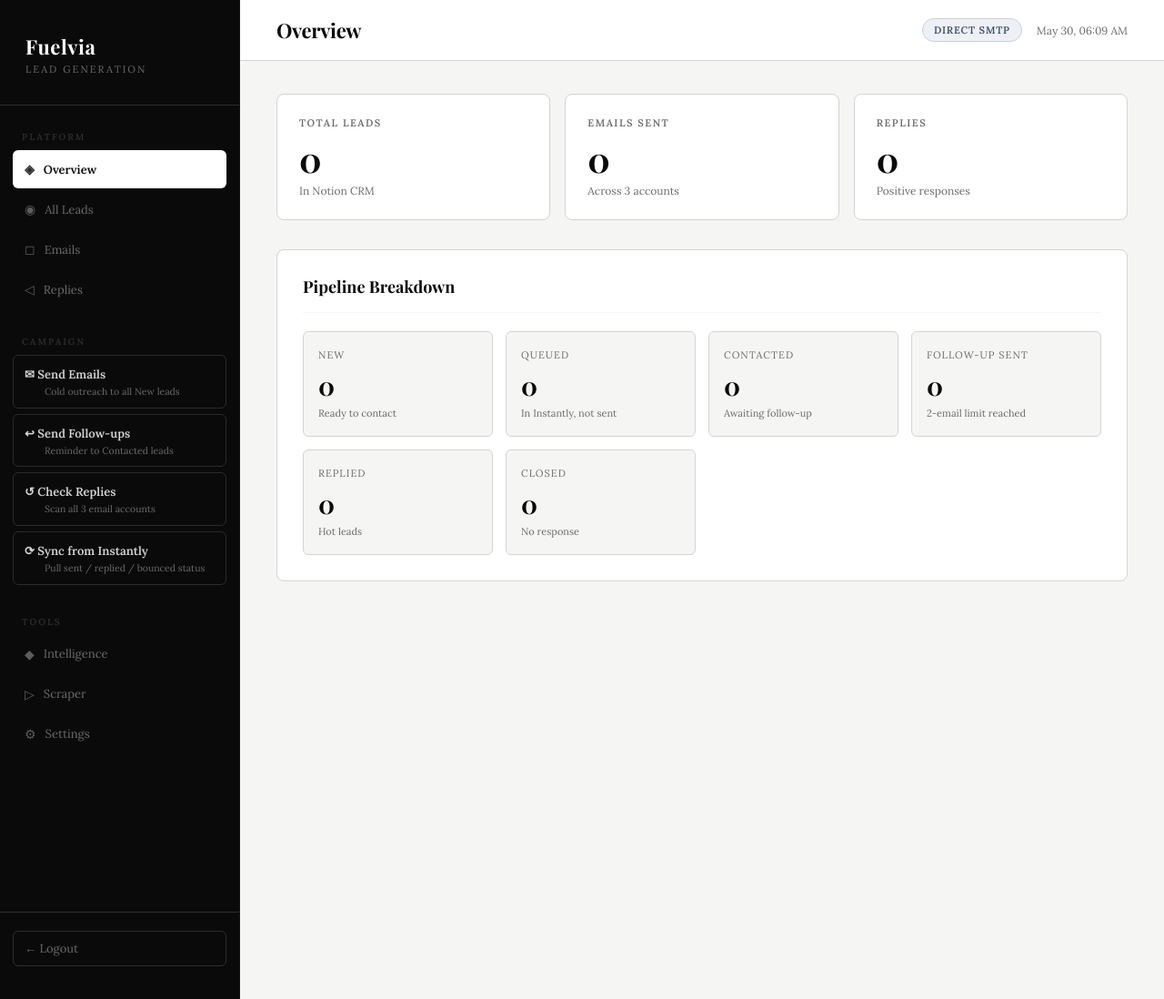
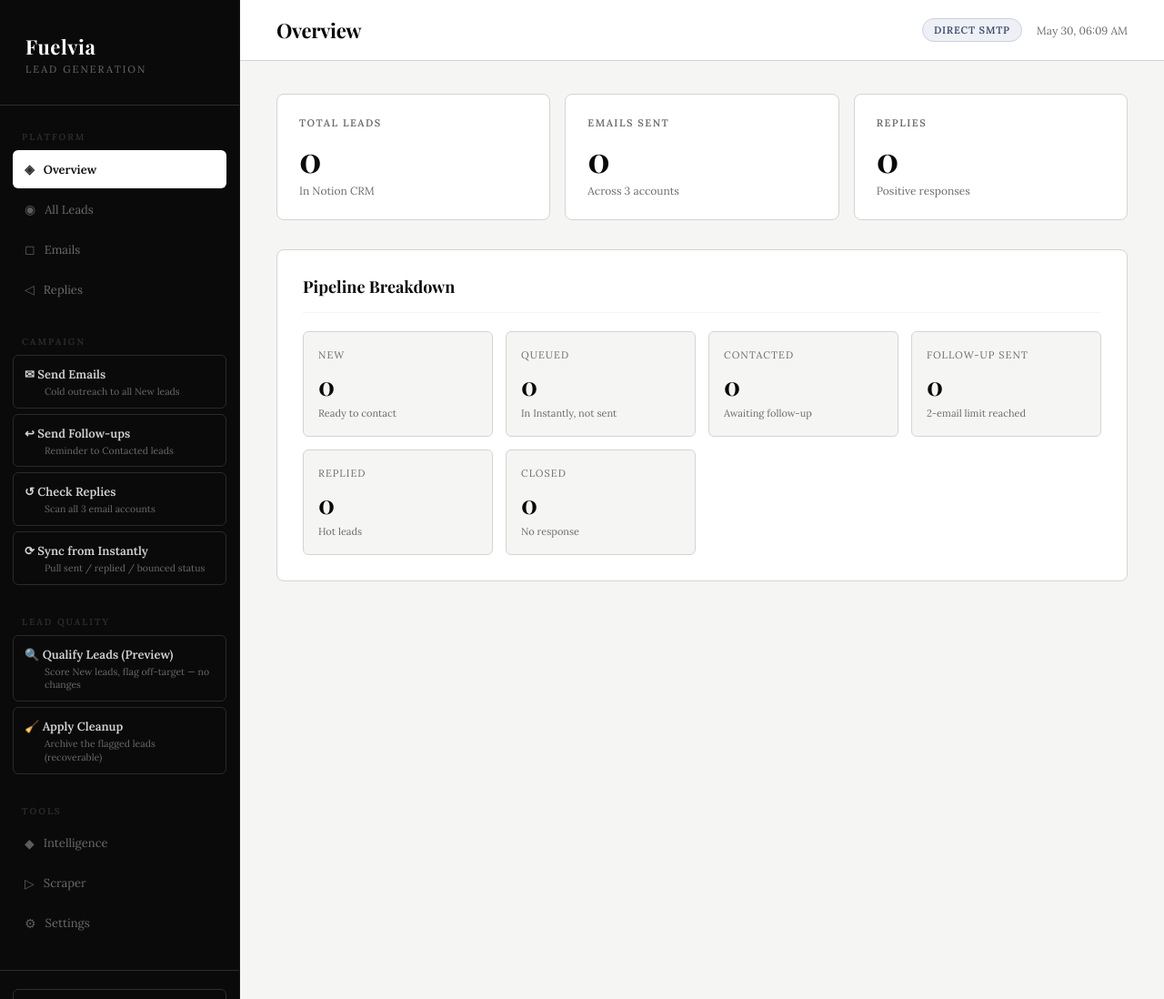
Before and after one commit to g6421989-cell/fuelvia-lead-gen, a Flask app: page / in a window 1280 px wide. Shown: the whole page at 91% size. Run offline with Flask 3, Linux system fonts and the light colour scheme; data that the repository does not hold is empty.

Commit message:
feat: Qualify Leads tool — preview + apply (archive off-target New leads)
The original scraper qualifier only requires email + activity, so the New
pipeline accumulates off-target channels (entertainment, no B2B/CTA signals,
wrong size). This adds a dashboard tool to re-qualify and clean them — running
where the data is, with a preview before anything is removed.

- notion_manager: archive_lead(page_id) — Notion soft-delete (recoverable Trash).
- app.py:
  * _run_qualify_preview(): re-fetches each New lead's YouTube data and scores
    it with the existing smart_scorer.intelligent_score_channel (entertainment
    disqualify, CTAs, B2B language, activity, subscribers). PREVIEW ONLY — logs
    a KEEP/CUT verdict + reason per lead and stores the flagged page IDs.
    Fetch failures are KEPT (never cut on missing data).
  * _run_qualify_apply(): archives exactly the leads flagged by the last
    preview, then clears the list (can't double-apply).
  * routes /api/qualify-preview, /api/qualify-apply, /api/qualify-status.
- dashboard: 'Lead Quality' section with 'Qualify Leads (Preview)' and
  'Apply Cleanup' buttons; Apply confirms with the flagged count; both stream
  to the existing live panel. Static snapshot refreshed.

Verified locally (read-only preview): scores leads, shows reasoned KEEP/CUT,
keeps unverifiable ones, qualify-status returns the count. Apply not run
locally (wrong DB). Real run happens on Render against the live lead database.

Co-Authored-By: Claude Opus 4.8 <noreply@anthropic.com>

```diff
--- a/app.py
+++ b/app.py
@@ -151,6 +151,11 @@ _email_action_state = {
 
 _email_action_stop = threading.Event()
 _email_action_lock = threading.Lock()
+
+# Holds the result of the most recent "Qualify Leads" PREVIEW so the
+# follow-up "Apply Cleanup" step archives exactly the leads you reviewed.
+_qualify_state = {"cut_ids": [], "cut_preview": [], "summary": {}, "preview_at": None}
+_qualify_lock  = threading.Lock()
 
 
 # ── Shared timestamp helper ────────────────────────────────────
@@ -1694,6 +1699,119 @@ def _run_instantly_sync():
         _email_action_state.update({"status": "completed", "progress": 100})
 
 
+def _run_qualify_preview():
+    """
+    Re-qualify every 'New' lead with the system's own intelligence
+    (smart_scorer.intelligent_score_channel → entertainment/no-CTA/inactive get
+    cut). PREVIEW ONLY: nothing is archived. Stores the flagged page IDs so the
+    'Apply Cleanup' step can archive exactly what you reviewed.
+    Fetch failures are KEPT (never auto-cut on missing data).
+    """
+    from smart_scorer import intelligent_score_channel
+    _email_action_stop.clear()
+    with _email_action_lock:
+        _email_action_state.update({"status": "running", "action": "qualify_preview",
+                                    "progress": 0, "total": 0, "logs": []})
+    try:
+        notion  = NotionManager()
+        records = notion.get_all_leads()
+    except Exception as e:
+        _alog(f"[{_ts()}] ❌ Notion fetch failed: {e}")
+        with _email_action_lock: _email_action_state["status"] = "error"
+        return
+
+    new_leads = [l for l in (_extract_full_lead(r) for r in records) if l.get("status") == "New"]
+    total = len(new_leads)
+    with _email_action_lock: _email_action_state["total"] = total
+    _alog(f"[{_ts()}] ▷ Qualifying {total} New lead(s) — PREVIEW only, nothing removed yet")
+
+    keep, cut_ids, cut_preview = 0, [], []
+    for i, lead in enumerate(new_leads, 1):
+        if _email_action_stop.is_set():
+            _alog(f"[{_ts()}] ⏹ Stopped by user")
+            with _email_action_lock: _email_action_state["status"] = "stopped"
+            return
+        with _email_action_lock:
+            _email_action_state["progress"] = int(i / total * 100) if total else 100
+        cname = lead.get("channel_name") or lead.get("email") or "?"
+
+        try:
+            cdata, videos = _fetch_youtube_for_lead(lead.get("youtube_url") or "")
+        except Exception:
+            cdata, videos = {}, []
+
+        if not cdata:   # couldn't verify → keep to be safe (never cut on missing data)
+            keep += 1
+            _alog(f"[{_ts()}] [{i}/{total}] ⚠ {cname} — couldn't fetch YouTube, KEPT (unverified)")
+            continue
+
+        cdata["email"] = lead.get("email") or ""
+        if videos:
+            cdata["last_video_date"] = videos[0].get("published_at", "")
+        if not cdata.get("subscriber_count"):
+            cdata["subscriber_count"] = lead.get("subscriber_count") or 0
+
+        result    = intelligent_score_channel(cdata, videos, days_since_last_video(videos))
+        score     = result.get("score", 0)
+        qualified = result.get("qualified", False)
+        reason    = (result.get("reason") or "").replace("✅", "").replace("❌", "").strip()
+
+        if qualified:
+            keep += 1
+            _alog(f"[{_ts()}] [{i}/{total}] ✅ KEEP  {cname}  (score {score}/10)")
+        else:
+            cut_ids.append(lead["id"])
+            cut_preview.append({"name": cname, "score": score, "reason": reason})
+            _alog(f"[{_ts()}] [{i}/{total}] ✂ CUT   {cname}  (score {score}/10) — {reason}")
+
+    with _qualify_lock:
+        _qualify_state.update({"cut_ids": cut_ids, "cut_preview": cut_preview,
+                               "summary": {"total": total, "keep": keep, "cut": len(cut_ids)},
+                               "preview_at": _ts()})
+    _alog(f"[{_ts()}] 🏁 Preview complete — {keep} qualified, {len(cut_ids)} to cut.")
+    if cut_ids:
+        _alog(f"[{_ts()}] 👉 Review the CUT list above, then click 'Apply Cleanup' to archive "
+              f"the {len(cut_ids)} flagged lead(s). (Recoverable from Notion Trash.)")
+    with _email_action_lock:
+        _email_action_state.update({"status": "completed", "progress": 100})
+
+
+def _run_qualify_apply():
+    """Archive the leads flagged by the most recent preview (recoverable)."""
+    _email_action_stop.clear()
+    with _email_action_lock:
+        _email_action_state.update({"status": "running", "action": "qualify_apply",
+                                    "progress": 0, "total": 0, "logs": []})
+    with _qualify_lock:
+        cut_ids = list(_qualify_state.get("cut_ids") or [])
+    if not cut_ids:
+        _alog(f"[{_ts()}] ⚠ Nothing to apply — run 'Qualify Leads (Preview)' first.")
+        with _email_action_lock: _email_action_state["status"] = "completed"
+        return
+
+    notion = NotionManager()
+    total, done = len(cut_ids), 0
+    with _email_action_lock: _email_action_state["total"] = total
+    _alog(f"[{_ts()}] ▷ Archiving {total} flagged lead(s) — recoverable from Notion Trash")
+    for i, pid in enumerate(cut_ids, 1):
+        if _email_action_stop.is_set():
+            _alog(f"[{_ts()}] ⏹ Stopped ({done}/{total} archived)")
+            with _email_action_lock: _email_action_state["status"] = "stopped"
+            return
+        try:
+            notion.archive_lead(pid); done += 1
+        except Exception as e:
+            _alog(f"[{_ts()}] ⚠ Archive failed for {pid}: {str(e)[:80]}")
+        with _email_action_lock:
+            _email_action_state["progress"] = int(i / total * 100)
+
+    with _qualify_lock:   # consume the list so it can't be applied twice
+        _qualify_state.update({"cut_ids": [], "cut_preview": [], "summary": {}, "preview_at": None})
+    _alog(f"[{_ts()}] 🏁 Cleanup done — {done}/{total} leads archived (now in Notion Trash).")
+    with _email_action_lock:
+        _email_action_state.update({"status": "completed", "progress": 100})
+
+
 # ── Email action API endpoints ─────────────────────────────────
 
 def _start_action(target_fn, name: str):
@@ -1743,6 +1861,29 @@ def api_check_replies():
 @app.route("/api/instantly-sync", methods=["POST"])
 def api_instantly_sync():
     return _start_action(_run_instantly_sync, "instantly-sync")
+
+
+@app.route("/api/qualify-preview", methods=["POST"])
+def api_qualify_preview():
+    return _start_action(_run_qualify_preview, "qualify-preview")
+
+
+@app.route("/api/qualify-apply", methods=["POST"])
+def api_qualify_apply():
+    return _start_action(_run_qualify_apply, "qualify-apply")
+
+
+@app.route("/api/qualify-status")
+def api_qualify_status():
+    """How many leads the last preview flagged for cutting (for the Apply confirm)."""
+    if not _auth():
+        return jsonify({"error": "Unauthorized"}), 401
+    with _qualify_lock:
+        return jsonify({
+            "cut_count":  len(_qualify_state.get("cut_ids") or []),
+            "summary":    _qualify_state.get("summary") or {},
+            "preview_at": _qualify_state.get("preview_at"),
+        })
 
 
 @app.route("/api/campaign-counts")
--- a/notion_manager.py
+++ b/notion_manager.py
@@ -199,6 +199,10 @@ class NotionManager:
         if result and result.get("results"):
             return True, result["results"][0]["id"]
         return False, None
+
+    def archive_lead(self, page_id):
+        """Archive a lead (Notion soft-delete → Trash, recoverable ~30 days)."""
+        return self._request("PATCH", f"/pages/{page_id}", json={"archived": True})
 
     def update_lead_status(self, page_id, status, follow_up_stage=None):
         """Update lead status in Notion"""
--- a/templates/dashboard_new.html
+++ b/templates/dashboard_new.html
@@ -343,6 +343,21 @@
             <button class="campaign-btn" id="sbtn-instantly-sync" onclick="runInstantlySync()">
                 <div class="campaign-btn-title">⟳ Sync from Instantly</div>
                 <div class="campaign-btn-desc">Pull sent / replied / bounced status</div>
+            </button>
+        </div>
+
+        <!-- LEAD QUALITY -->
+        <div class="nav-section">
+            <div class="nav-label">Lead Quality</div>
+
+            <button class="campaign-btn" id="sbtn-qualify-preview" onclick="runQualifyPreview()">
+                <div class="campaign-btn-title">🔍 Qualify Leads (Preview)</div>
+                <div class="campaign-btn-desc">Score New leads, flag off-target — no changes</div>
+            </button>
+
+            <button class="campaign-btn" id="sbtn-qualify-apply" onclick="runQualifyApply()">
+                <div class="campaign-btn-title">🧹 Apply Cleanup</div>
+                <div class="campaign-btn-desc">Archive the flagged leads (recoverable)</div>
             </button>
         </div>
 
@@ -1051,7 +1066,7 @@ function updateScraperStatus() {
 // ══════════════════════════════════════════════════════════════════════
 
 function _setSidebarBtnActive(id) {
-    ['sbtn-send-emails','sbtn-send-followup','sbtn-check-replies','sbtn-instantly-sync'].forEach(b => {
+    ['sbtn-send-emails','sbtn-send-followup','sbtn-check-replies','sbtn-instantly-sync','sbtn-qualify-preview','sbtn-qualify-apply'].forEach(b => {
         const el = document.getElementById(b);
         if (el) el.classList.remove('active-action');
     });
@@ -1199,6 +1214,39 @@ function runInstantlySync() {
     }).catch(e => alert('Error: ' + e.message));
 }
 
+// Re-qualify New leads (preview only — flags off-target, removes nothing)
+function runQualifyPreview() {
+    if (!confirm('Re-qualify all New leads?\n\nIt re-checks each channel (entertainment, CTAs, B2B signals, activity, subscribers) and flags off-target ones. NOTHING is removed — you review the list first, then choose to apply.')) return;
+    _showOutreachTab();
+    _setSidebarBtnActive('sbtn-qualify-preview');
+    document.getElementById('action-title').textContent = 'Qualify Leads — Preview';
+    fetch('/api/qualify-preview', { method:'POST', headers:{'Content-Type':'application/json'}, body:'{}' })
+    .then(r => r.json()).then(d => {
+        if (d.error) { alert('Error: ' + d.error); return; }
+        _switchToLive('Scoring each New lead…');
+    }).catch(e => alert('Error: ' + e.message));
+}
+
+// Archive the leads flagged by the last preview (after explicit confirm)
+function runQualifyApply() {
+    fetch('/api/qualify-status').then(r => r.json()).then(st => {
+        const n = st.cut_count || 0;
+        if (n === 0) {
+            alert('No leads are flagged.\n\nRun "Qualify Leads (Preview)" first, then review the CUT list before applying.');
+            return;
+        }
+        if (!confirm(`Archive ${n} flagged lead(s)?\n\nThey move to Notion Trash (recoverable ~30 days), not permanently deleted.`)) return;
+        _showOutreachTab();
+        _setSidebarBtnActive('sbtn-qualify-apply');
+        document.getElementById('action-title').textContent = 'Apply Cleanup';
+        fetch('/api/qualify-apply', { method:'POST', headers:{'Content-Type':'application/json'}, body:'{}' })
+        .then(r => r.json()).then(d => {
+            if (d.error) { alert('Error: ' + d.error); return; }
+            _switchToLive(`Archiving ${n} flagged lead(s)…`);
+        }).catch(e => alert('Error: ' + e.message));
+    }).catch(e => alert('Error: ' + e.message));
+}
+
 function stopEmailAction() {
     fetch('/api/stop-email-action', { method:'POST', headers:{'Content-Type':'application/json'}, body:'{}' })
     .then(r => r.json()).then(d => {
@@ -1236,6 +1284,8 @@ function updateOutreachStatus() {
             send_followup:  'Following up Contacted leads',
             check_replies:  'Scanning email inboxes',
             instantly_sync: 'Syncing status from Instantly',
+            qualify_preview:'Scoring & flagging New leads',
+            qualify_apply:  'Archiving flagged leads',
         };
         if (d.action) {
             document.getElementById('action-subtitle').textContent =
@@ -1266,7 +1316,7 @@ function updateOutreachStatus() {
         if (status === 'completed' || status === 'stopped') {
             loadDashboard();
             // Remove active highlight from sidebar button
-            ['sbtn-send-emails','sbtn-send-followup','sbtn-check-replies','sbtn-instantly-sync'].forEach(b => {
+            ['sbtn-send-emails','sbtn-send-followup','sbtn-check-replies','sbtn-instantly-sync','sbtn-qualify-preview','sbtn-qualify-apply'].forEach(b => {
                 const el = document.getElementById(b);
                 if (el) el.classList.remove('active-action');
             });
```
Also changed, not shown: public/index.html (+52 -2 lines).
